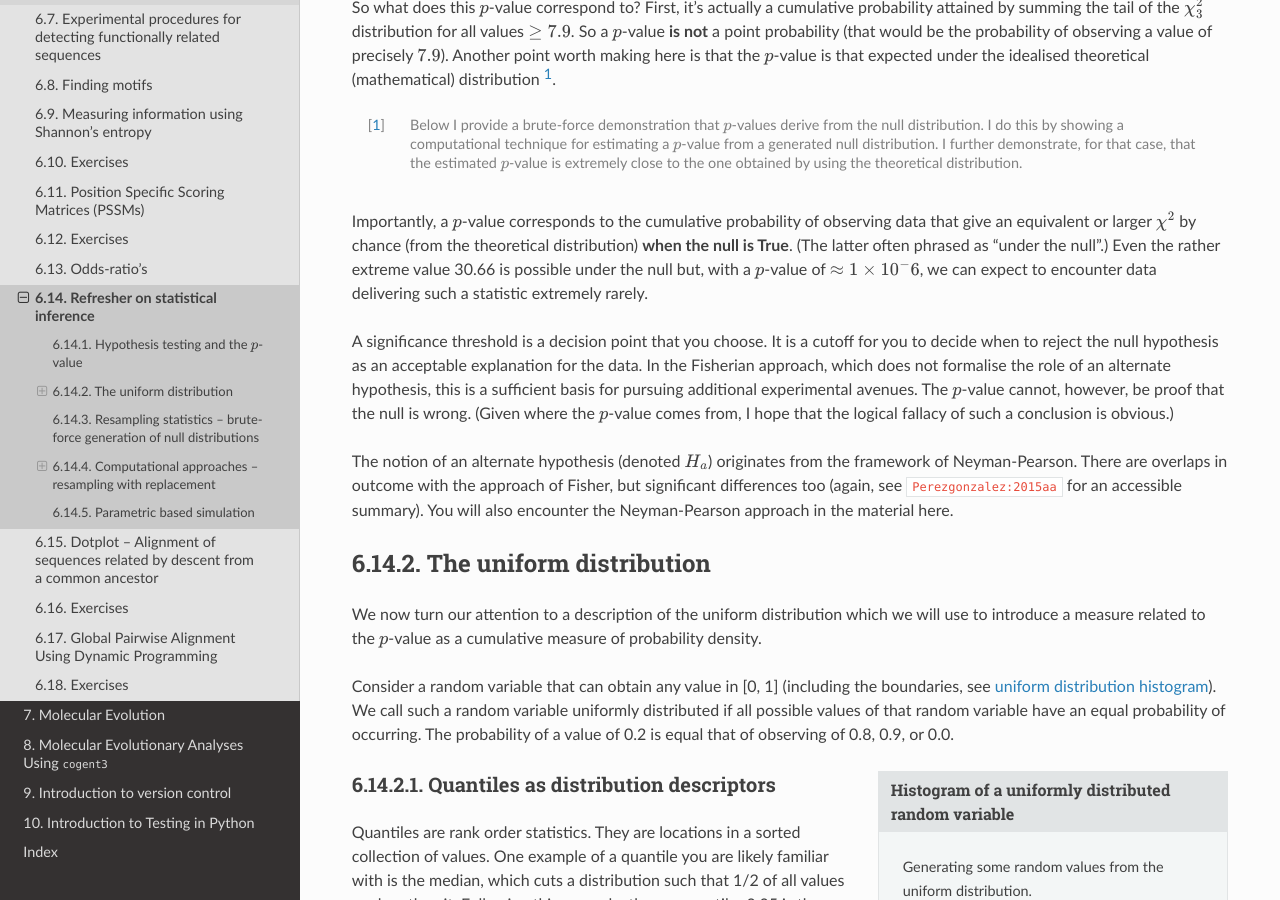
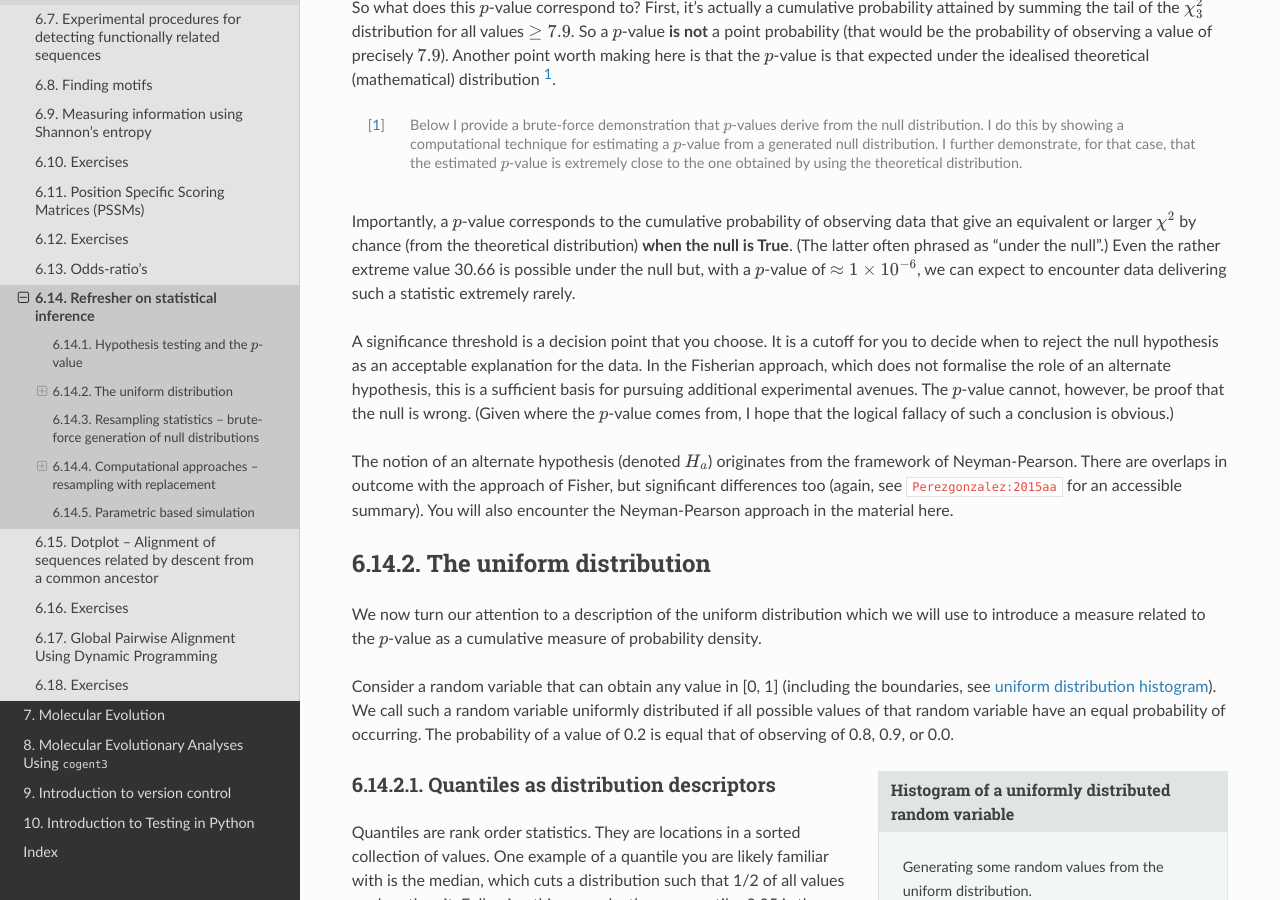
Before and after one commit to GavinHuttley/tib, a Sphinx documentation site: the page built from source/seqcomp/statistics.rst, in a window 1280 px wide and 900 px high, scrolled down 996 px. Built offline with Sphinx 7.4.7 and the Read the Docs theme 2.0.0, drawn with Linux system fonts in a browser that asks for light colours; cross-references to code outside the pages are shown as plain code.

Commit message:
MAINT: latex formatting in stats

```diff
--- a/source/seqcomp/statistics.rst
+++ b/source/seqcomp/statistics.rst
@@ -47,7 +47,7 @@
 
 .. [1] Below I provide a brute-force demonstration that |pvalues| derive from the null distribution. I do this by showing a computational technique for estimating a |pvalue| from a generated null distribution. I further demonstrate, for that case, that the estimated |pvalue| is extremely close to the one obtained by using the theoretical distribution.
 
-Importantly, a |pvalue| corresponds to the cumulative probability of observing data that give an equivalent or larger :math:`\chi^2` by chance (from the theoretical distribution) **when the null is True**. (The latter often phrased as "under the null".) Even the rather extreme value 30.66 is possible under the null but, with a |pvalue| of :math:`\approx 1\times10^-6`, we can expect to encounter data delivering such a statistic extremely rarely.
+Importantly, a |pvalue| corresponds to the cumulative probability of observing data that give an equivalent or larger :math:`\chi^2` by chance (from the theoretical distribution) **when the null is True**. (The latter often phrased as "under the null".) Even the rather extreme value 30.66 is possible under the null but, with a |pvalue| of :math:`\approx 1\times10^{-6}`, we can expect to encounter data delivering such a statistic extremely rarely.
 
 A significance threshold is a decision point that you choose. It is a cutoff for you to decide when to reject the null hypothesis as an acceptable explanation for the data. In the Fisherian approach, which does not formalise the role of an alternate hypothesis, this is a sufficient basis for pursuing additional experimental avenues. The |pvalue| cannot, however, be proof that the null is wrong. (Given where the |pvalue| comes from, I hope that the logical fallacy of such a conclusion is obvious.)
 
```
